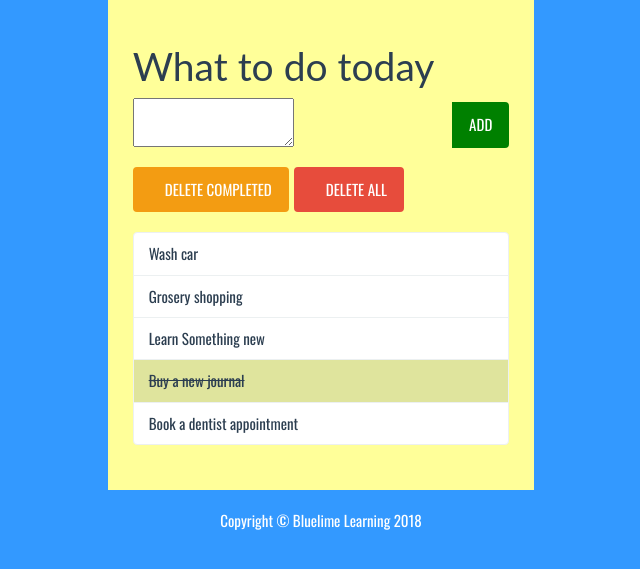
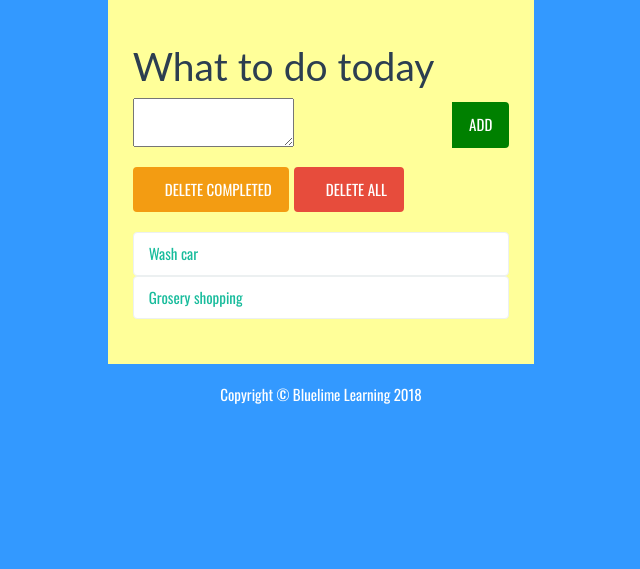
Before and after one commit to smailoz/todoapp, a Django app: template todolist/templates/todolist/index.html in a window 1280 px wide. Shown: the part 129-698 px from the top of the page, without its empty margins (319-959 px from the left). Run offline with Django 3.2, Linux system fonts and the light colour scheme; the template is opened without the code that fills it: values that come from a table or form of the project are taken from there, others are empty; data comes from the database, SQL or seed files in the repository; form fields are guessed from the names that the template uses; some libraries are stand-ins or nearby versions; some web fonts are replaced.

Commit message:
Displaying database items

```diff
--- a/todolist/templates/todolist/index.html
+++ b/todolist/templates/todolist/index.html
@@ -20,30 +20,28 @@
 			<div class="row">
 				<div class="col-lg-4 col-lg-offset-4" id="content">
 					<h1>What to do today </h1>
-
-					<form action="{% url 'add' %}" method="POST" role="form">
+					<form action="" method="POST" role="form">
 						{% csrf_token %}
 						<div class="form-group">
 							<div class="input-group">
-								{{ form.text}}
+								{{form.text}}
 							  <span class="input-group-btn">
 								  <button type="submit" class="btn btn-default" id="add-btn">ADD</button>
 							  </span>
 							</div>
 						</div>
 					</form>
-
 					<div class="row t10">
 						<div class="col-lg-12">
 							<div class="btn-toolbar">
 								<div class="btn-group">
-									<a href="{% url 'deletecompleted'%}">
+									<a href="">
 									<button type="button" class="btn btn-warning">
 										<i class="glyphicon glyphicon-trash"></i> DELETE COMPLETED
 									</button></a>
 								</div>
 								<div class="btn-group">
-										<a href="{% url 'deleteall' %}">
+										<a href="">
 									<button type="button" class="btn btn-danger">
 										<i class="glyphicon glyphicon-trash"></i> DELETE ALL
 									</button></a>
@@ -51,14 +49,14 @@
 							</div>
 						</div>
 					</div>
-
 					<ul class="list-group t20">
 						{% for todolist in todo_items %}
-                            <li class="list-group-item">{{todolist.text}}</li>
-                             {% endfor %}
-                            <li class="list-group-item">Learn Something new</li>
-                            <li class="list-group-item todo-completed">Buy a new journal</li>
-                            <li class="list-group-item">Book a dentist appointment</li>
+							{% if todolist.completed %}
+							<li class="list-group-item todo-completed">{{todolist.text}}</li>
+							{% else %}
+							<a href="#"><li class="list-group-item">{{todolist.text}}</li></a>
+							{% endif %}
+							{% endfor %}
 					</ul>
 				</div>
 			</div>
```
